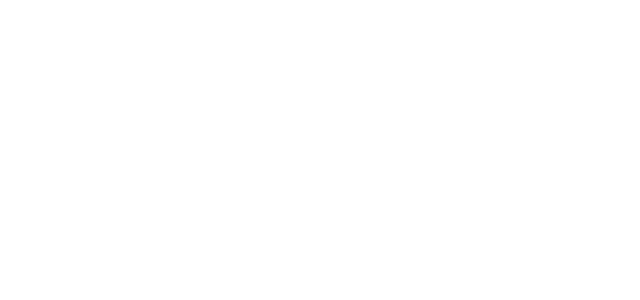
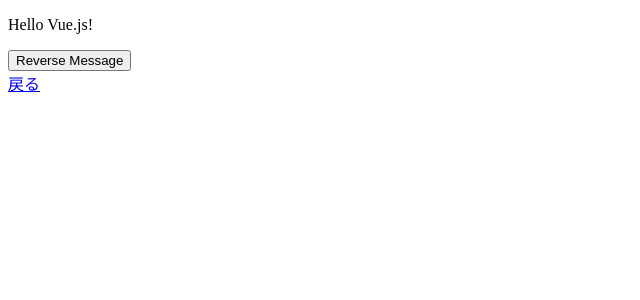
Before and after one commit to SoichiroAdachi/vue-study, a Nuxt app: page /handlingUserInput in a window 1280 px wide. Before the commit this address had no page. Shown: the top 300 px of the page, without its empty margins (0-640 px from the left). Built offline with nearby package versions, Linux system fonts and the light colour scheme.

Commit message:
ユーザー入力の制御

```diff
--- a/components/Tutorial.vue
+++ b/components/Tutorial.vue
@@ -69,6 +69,9 @@
         <p class="mt-4 pt-4 text-gray-800 border-t border-dashed">
           <Nuxt-link to="/conditionalsAndLoops">条件分岐とループ</Nuxt-link>
         </p>
+        <p class="mt-4 pt-4 text-gray-800 border-t border-dashed">
+          <Nuxt-link to="/handlingUserInput">ユーザー入力の制御</Nuxt-link>
+        </p>
       </div>
       <div class="flex justify-center pt-4 space-x-2">
         <a href="https://github.com/SoichiroAdachi/vue-study" target="_blank"
--- /dev/null
+++ b/pages/handlingUserInput.vue
@@ -0,0 +1,20 @@
+<template>
+  <div>
+    <p>{{ message }}</p>
+    <button v-on:click="reverseMessage">Reverse Message</button>
+    <div><TopLink /></div>
+  </div>
+</template>
+
+<script lang="ts">
+import { Vue, Component } from "vue-property-decorator";
+
+@Component
+export default class HandlingUserInput extends Vue {
+  private message: string = "Hello Vue.js!";
+
+  reverseMessage() {
+    this.message = this.message.split("").reverse().join("");
+  }
+}
+</script>
```
